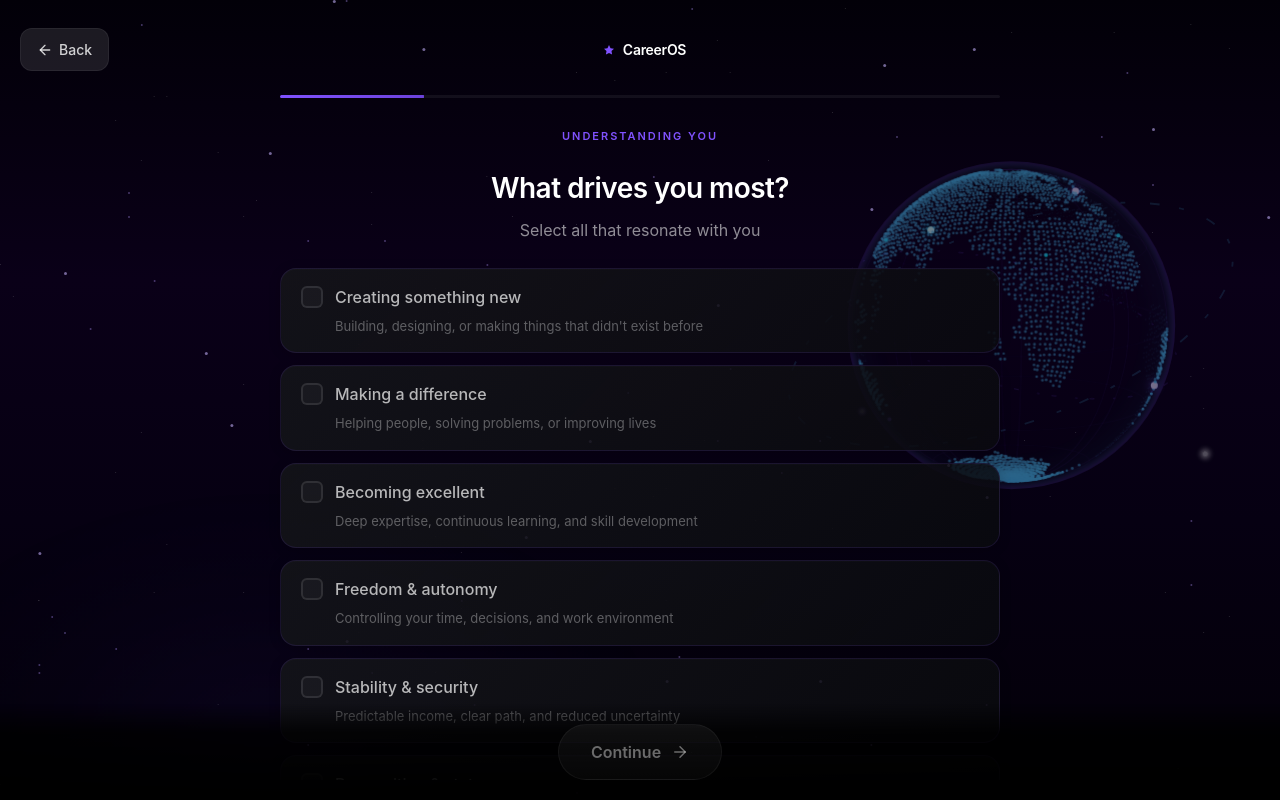
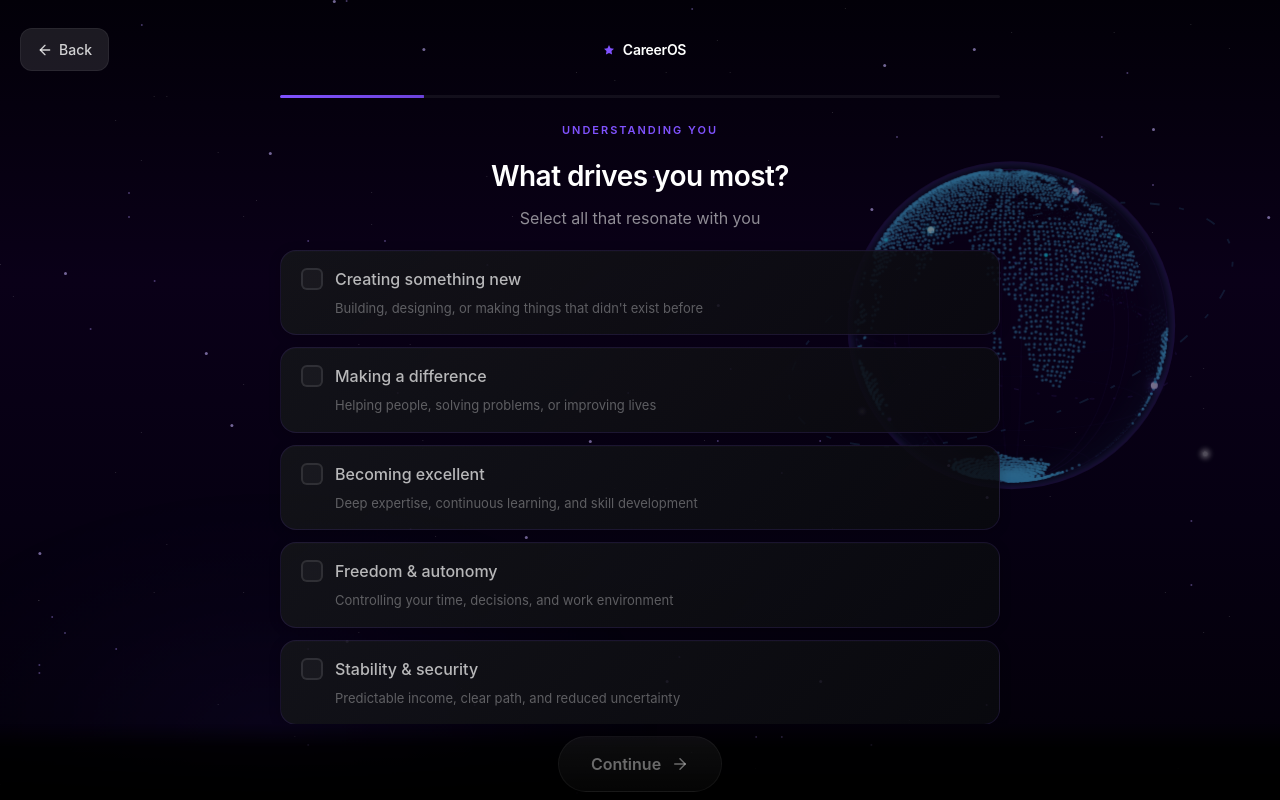
Before and after one commit to Nik275/careeros-v2, a Next.js app: page /assessment in a window 1280 px wide. Both pictures are taken after a click on the button "Begin Assessment". Built offline with nearby package versions, Linux system fonts and the light colour scheme.

Commit message:
fix(staging): resolve assessment footer overlap

```diff
--- a/src/components/assessment/PsychologyQuestions.tsx
+++ b/src/components/assessment/PsychologyQuestions.tsx
@@ -262,7 +262,8 @@ export function PsychologyQuestions({
           alignItems: 'center',
           justifyContent: 'flex-start',
           overflowY: 'auto',
-          padding: '0 0 160px 0',
+          minHeight: 0,
+          padding: '0 0 calc(24px + env(safe-area-inset-bottom, 0px)) 0',
         }}
       >
         <AnimatePresence mode="wait" custom={direction}>
@@ -282,7 +283,7 @@ export function PsychologyQuestions({
               display: 'flex',
               flexDirection: 'column',
               alignItems: 'center',
-              margin: 'auto 0',
+              margin: '0',
             }}
           >
             <QuestionCard
@@ -302,14 +303,14 @@ export function PsychologyQuestions({
         animate={{ opacity: 1, y: 0 }}
         transition={{ duration: duration.normal, delay: 0.3, ease: ease.luxury }}
         style={{
-          position: 'fixed',
+          position: 'relative',
           bottom: 0,
-          left: 0,
-          right: 0,
-          padding: '20px',
+          margin: '0 -20px -20px',
+          padding: '12px 20px calc(8px + env(safe-area-inset-bottom, 0px))',
           background: 'linear-gradient(to top, rgba(0,0,0,0.98) 0%, rgba(0,0,0,0.8) 70%, transparent 100%)',
           display: 'flex',
           justifyContent: 'center',
+          flexShrink: 0,
           zIndex: 10,
         }}
       >
--- a/src/components/assessment/QuestionCard.tsx
+++ b/src/components/assessment/QuestionCard.tsx
@@ -58,7 +58,7 @@ export function QuestionCard({
         maxWidth: '720px',
         display: 'flex',
         flexDirection: 'column',
-        gap: '24px',
+        gap: '18px',
       }}
     >
       {/* Progress Bar */}
```
Also changed, not shown: 1 other file (tests, documents, lock files or other folders).
